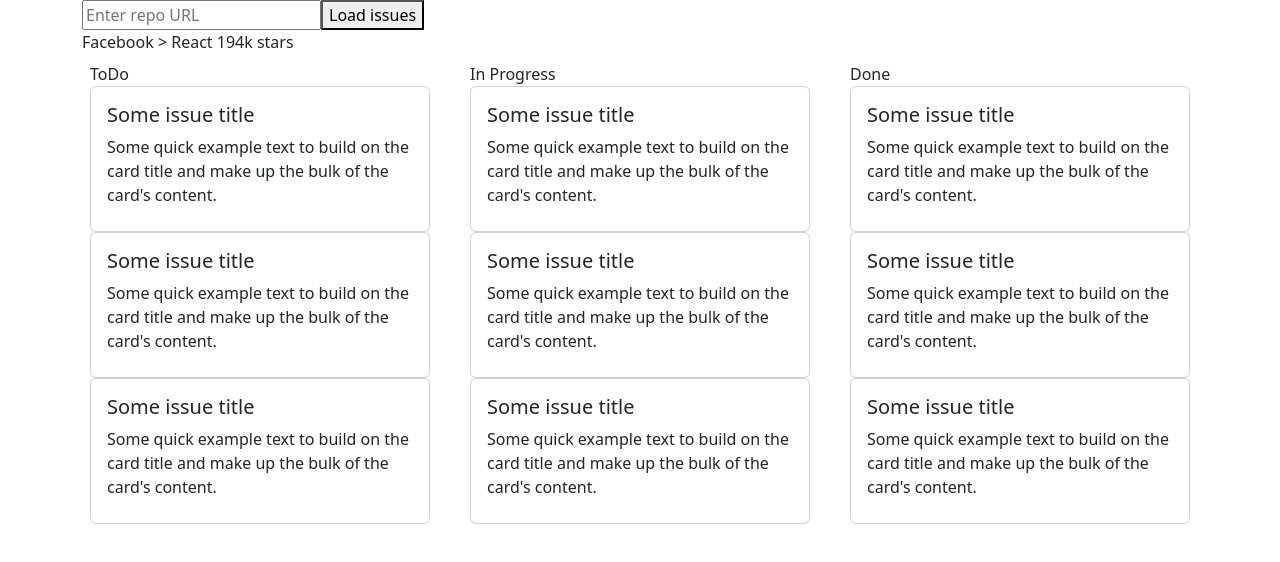
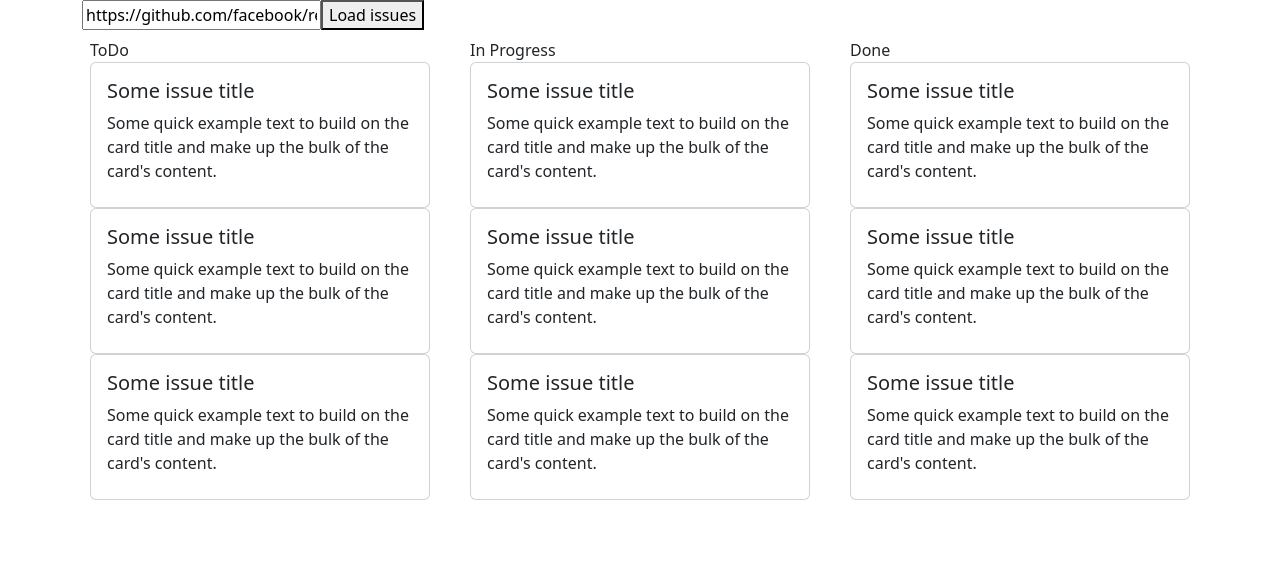
Before and after one commit to danilfomchik/Kanban-board-test-task, a React (Create React App) app: page / in a window 1280 px wide. Shown: the top 562 px of the page. Built offline with nearby package versions, Linux system fonts and the light colour scheme.

Commit message:
made corrections

```diff
--- a/package.json
+++ b/package.json
@@ -3,10 +3,12 @@
   "version": "0.1.0",
   "private": true,
   "dependencies": {
+    "@reduxjs/toolkit": "^1.9.5",
     "@testing-library/jest-dom": "^5.16.5",
     "@testing-library/react": "^13.4.0",
     "@testing-library/user-event": "^13.5.0",
     "bootstrap": "^5.2.3",
+    "formik": "^2.2.9",
     "react": "^18.2.0",
     "react-bootstrap": "^2.7.4",
     "react-dom": "^18.2.0",
@@ -15,7 +17,8 @@
     "redux": "^4.2.1",
     "redux-thunk": "^2.4.2",
     "sass": "^1.62.0",
-    "web-vitals": "^2.1.4"
+    "web-vitals": "^2.1.4",
+    "yup": "^1.1.1"
   },
   "scripts": {
     "start": "react-scripts start",
--- a/src/App.js
+++ b/src/App.js
@@ -1,6 +1,10 @@
 import { useEffect, useState } from "react";
-import { useHttp } from "./hooks/http.hook";
+import { useDispatch } from "react-redux";
+
+// import { useHttp } from "./hooks/http.hook";
 import { useBoardService } from "./services/useBoardService";
+import { getRepository } from "./helpers/helpers";
+// import { handleSearch, fetchIssues } from "./store/boardSlice";
 
 import Search from "./components/search/Search";
 import Board from "./components/board/Board";
@@ -9,27 +13,33 @@ import { Container, Row, Col } from "react-bootstrap";
 import "./App.css";
 
 const App = () => {
-    const [query, setQuery] = useState("");
-    const [allIssues, setAllIssues] = useState([]);
-    const [openIssues, setOpenIssues] = useState([]);
-    const [closedIssues, setClosedIssues] = useState([]);
+    // https://github.com/facebook/react
+    // const [query, setQuery] = useState("https://github.com/facebook/react");
+    const [issues, setIssues] = useState(null);
+    const [info, setInfo] = useState([]);
 
     const { loading, error, clearError, getIssues } = useBoardService();
 
-    const onRequest = async () => {
+    const onRequest = async (query) => {
         // при вводе неправильного юрл выводить ошибку
-        const data = await getIssues("https://github.com/facebook/react");
+        const { info, issues } = await getIssues(query);
 
-        setAllIssues(data.allIssues);
-        setOpenIssues(data.openIssues);
-        setClosedIssues(data.closedIssues);
+        setInfo(info);
+        setIssues(issues);
     };
 
     return (
         <Container>
-            <Search query={query} setQuery={setQuery} onRequest={onRequest} />
+            <Search handleRequest={onRequest} />
 
-            <div className="general-info">Facebook &gt; React 194k stars</div>
+            {!loading && !!issues && (
+                <div className="general-info">
+                    <a href={info.full_name_url} target="_blanck">
+                        {info.owner} &gt; {info.repositoryName}{" "}
+                    </a>
+                    {Math.round(info.stars / 1000)}k stars
+                </div>
+            )}
             <Board />
         </Container>
     );
--- a/src/components/board/Board.js
+++ b/src/components/board/Board.js
@@ -1,9 +1,11 @@
-import React from "react";
 import { Container, Row, Col } from "react-bootstrap";
+import { useSelector } from "react-redux";
 
 import IssuesColumn from "../issuesColumn/IssuesColumn";
 
 const Board = () => {
+    // const allIssues = useSelector((state) => state.issues.allIssues);
+
     return (
         <Row>
             <Col>
--- a/src/components/search/Search.js
+++ b/src/components/search/Search.js
@@ -1,28 +1,37 @@
 import React from "react";
+import { Formik, Form, Field, ErrorMessage } from "formik";
+import * as yup from "yup";
 
 import "./search.scss";
 
-const Search = ({ query, setQuery, onRequest }) => {
-    // const { loading, request, error, clearError } = useHttp();
-
-    // const onRequest = async () => {
-    //     const result = await request(
-    //         "https://api.github.com/repos/facebook/react/issues"
-    //     );
-
-    //     setAllIssues(result);
-    // };
-
+const Search = ({ query, setQuery, handleRequest }) => {
     return (
         <div className="search">
-            <input
-                type="text"
-                id="search"
-                placeholder="Enter repo URL"
-                value={query}
-                onChange={(e) => setQuery(e.target.value)}
-            />
-            <button onClick={onRequest}>Load issues</button>
+            <Formik
+                initialValues={{
+                    search: "https://github.com/facebook/react",
+                }}
+                validationSchema={yup.object({
+                    search: yup.mixed().required("Required field!"),
+                })}
+                onSubmit={(values) => {
+                    handleRequest(values.search);
+                }}
+            >
+                <Form>
+                    <Field
+                        id="search"
+                        name="search"
+                        type="text"
+                        placeholder="Enter repo URL"
+                    />
+                    <ErrorMessage name="search">
+                        {(msg) => <div className="error">{msg}</div>}
+                    </ErrorMessage>
+
+                    <button type="submit">Load issues</button>
+                </Form>
+            </Formik>
         </div>
     );
 };
--- /dev/null
+++ b/src/helpers/helpers.js
@@ -0,0 +1,13 @@
+export const getRepository = (url) => {
+    let info = [];
+
+    if (url.includes("https://github.com/")) {
+        info = url.replace(/https:\/\/github.com\//i, "").split("/");
+    }
+
+    return {
+        full_name: info.join("/"),
+        owner: info[0],
+        repositoryName: info[1],
+    };
+};
--- a/src/index.js
+++ b/src/index.js
@@ -1,5 +1,7 @@
 import React from "react";
 import ReactDOM from "react-dom/client";
+import { Provider } from "react-redux";
+import store from "./store";
 import "./index.css";
 import "bootstrap/dist/css/bootstrap.min.css";
 import App from "./App";
@@ -7,7 +9,9 @@ import App from "./App";
 const root = ReactDOM.createRoot(document.getElementById("root"));
 root.render(
     <React.StrictMode>
-        <App />
+        <Provider store={store}>
+            <App />
+        </Provider>
     </React.StrictMode>
 );
 
--- /dev/null
+++ b/src/store/boardSlice.js
@@ -0,0 +1,69 @@
+import { createSlice, createAsyncThunk } from "@reduxjs/toolkit";
+
+import { useHttp } from "../hooks/http.hook";
+import { useBoardService } from "../services/useBoardService";
+
+// const { loading, error, clearError, getIssues } = useBoardService();
+
+export const fetchIssues = createAsyncThunk(
+    "issues/fetchIssues",
+    (queryUrl) => {
+        let name = "";
+
+        if (queryUrl.includes("https://github.com/")) {
+            name = queryUrl.replace(/https:\/\/github.com\//i, "");
+        }
+
+        // Todo - opened
+        // inProgress - opened + assigned
+        // Done - closed
+
+        const allIssues = Promise.all([
+            useHttp.request(
+                `https://api.github.com/repos/${name}/issues?state=open&per_page=10`
+            ),
+            useHttp.request(
+                `https://api.github.com/repos/${name}/issues?state=open&assignee=*&per_page=15`
+            ),
+            useHttp.request(
+                `https://api.github.com/repos/${name}/issues?state=closed&per_page=25`
+            ),
+        ]);
+
+        // console.log(allIssues);
+
+        return allIssues;
+    }
+);
+
+const boardSlice = createSlice({
+    name: "issues",
+    initialState: {
+        allIssues: [],
+        openIssues: [],
+        closedIssues: [],
+        loading: false,
+        error: false,
+    },
+    reducers: {},
+    extraReducers: {
+        [fetchIssues.pending]: (state, action) => {
+            state.loading = true;
+            state.error = false;
+        },
+        [fetchIssues.fulfilled]: (state, action) => {
+            console.log(state, action);
+
+            state.loading = false;
+
+            state.allIssues = action.payload;
+            // setOpenIssues(data.openIssues);
+            // setClosedIssues(data.closedIssues);
+        },
+        [fetchIssues.rejected]: (state, action) => {},
+    },
+});
+
+export const { handleSearch } = boardSlice.actions;
+
+export default boardSlice.reducer;
--- /dev/null
+++ b/src/store/index.js
@@ -0,0 +1,8 @@
+import { configureStore } from "@reduxjs/toolkit";
+import boardReducer from "./boardSlice";
+
+export default configureStore({
+    reducer: {
+        issues: boardReducer,
+    },
+});
```
Also changed, not shown: src/reducers/index.js (deleted, +0 -10 lines), src/reducers/reposReducer.js (deleted, +0 -11 lines), src/services/useBoardService.js (+25 -19 lines), 1 other file (tests, documents, lock files or other folders).
